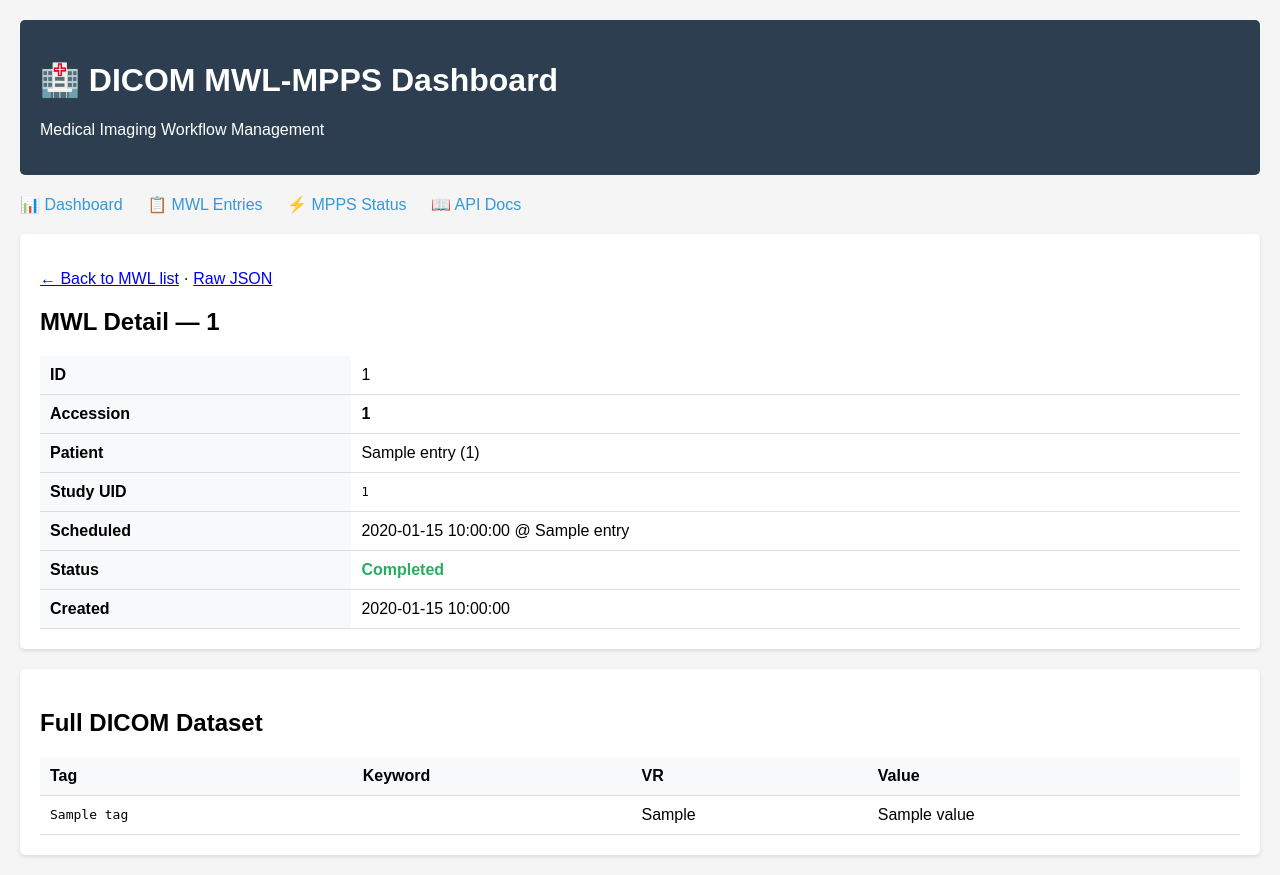
After one commit to sscotti/dicom-mwl-mpps, a FastAPI app: template docker/mwl-api/templates/mwl_detail.html in a window 1280 px wide. The commit adds this page. Run offline with FastAPI, Linux system fonts and the light colour scheme; the template is opened without the code that fills it: most values are stand-ins (such as "Sample title", 1, 10 or a date in 2020).

Commit message:
Add MWL detail UI and Verification (C-ECHO) support.
Needed for IsiX/Horos Verify against the MWL SCP and for inspecting stored worklist datasets from the dashboard.

Co-authored-by: Cursor <cursoragent@cursor.com>

```diff
--- a/docker/mwl-api/main.py
+++ b/docker/mwl-api/main.py
@@ -10,7 +10,15 @@ from datetime import datetime
 from config import config
 from mwl_handler import create_mwl_file
 from dotenv import load_dotenv
-from db_utils import DuplicateAccession, insert_mwl_record, get_DB
+from db_utils import (
+    DuplicateAccession,
+    bytes_to_dataset,
+    dataset_to_jsonable,
+    dataset_to_rows,
+    get_mwl_row,
+    insert_mwl_record,
+    get_DB,
+)
 import mysql.connector
 
 load_dotenv()
@@ -193,6 +201,70 @@ async def mwl_list(request: Request):
     except Exception as e:
         return HTMLResponse(f"<h1>MWL List Error: {str(e)}</h1><p>Database may not be initialized properly.</p>", status_code=500)
 
+
+@app.get("/mwl/{row_id}", response_class=HTMLResponse)
+async def mwl_detail(request: Request, row_id: int):
+    """Show full stored DICOM MWL dataset for one row."""
+    row = get_mwl_row(row_id)
+    if not row:
+        raise HTTPException(status_code=404, detail=f"MWL id {row_id} not found")
+
+    blob = row.get("Dataset")
+    tags = []
+    decode_error = None
+    if blob:
+        try:
+            ds = bytes_to_dataset(blob)
+            tags = dataset_to_rows(ds)
+        except Exception as exc:
+            logging.exception("Failed to decode MWL Dataset for id %s", row_id)
+            decode_error = str(exc)
+    else:
+        decode_error = "No Dataset blob stored for this row."
+
+    summary = {k: row[k] for k in row if k != "Dataset"}
+    return templates.TemplateResponse(
+        request,
+        "mwl_detail.html",
+        {
+            "entry": summary,
+            "tags": tags,
+            "decode_error": decode_error,
+            "json_url": f"/mwl/{row_id}/json",
+        },
+    )
+
+
+@app.get("/mwl/{row_id}/json")
+async def mwl_detail_json(row_id: int):
+    """JSON view of indexed fields + full decoded Dataset."""
+    row = get_mwl_row(row_id)
+    if not row:
+        raise HTTPException(status_code=404, detail=f"MWL id {row_id} not found")
+
+    blob = row.pop("Dataset", None)
+    payload = {
+        "id": row.get("id"),
+        "indexed": {
+            "AccessionNumber": row.get("AccessionNumber"),
+            "StudyInstanceUID": row.get("StudyInstanceUID"),
+            "PatientID": row.get("PatientID"),
+            "PatientName": row.get("PatientName"),
+            "ScheduledProcedureStepStartDate": row.get("ScheduledProcedureStepStartDate"),
+            "ScheduledStationAETitle": row.get("ScheduledStationAETitle"),
+            "completed": bool(row.get("completed")),
+            "created_at": row["created_at"].isoformat() if row.get("created_at") else None,
+        },
+        "dataset": None,
+    }
+    if blob:
+        try:
+            payload["dataset"] = dataset_to_jsonable(bytes_to_dataset(blob))
+        except Exception as exc:
+            raise HTTPException(status_code=500, detail=f"Dataset decode failed: {exc}") from exc
+    return JSONResponse(payload)
+
+
 @app.get("/mpps", response_class=HTMLResponse)
 async def mpps_list(request: Request):
     """List all MPPS entries"""
--- /dev/null
+++ b/docker/mwl-api/templates/mwl_detail.html
@@ -0,0 +1,55 @@
+{% extends "base.html" %}
+
+{% block content %}
+<div class="card">
+    <p><a href="/mwl">← Back to MWL list</a>
+       · <a href="{{ json_url }}" target="_blank">Raw JSON</a></p>
+    <h2>MWL Detail — {{ entry.AccessionNumber or ('#' ~ entry.id) }}</h2>
+
+    <table>
+        <tbody>
+            <tr><th>ID</th><td>{{ entry.id }}</td></tr>
+            <tr><th>Accession</th><td><strong>{{ entry.AccessionNumber }}</strong></td></tr>
+            <tr><th>Patient</th><td>{{ entry.PatientName or 'N/A' }} ({{ entry.PatientID or 'N/A' }})</td></tr>
+            <tr><th>Study UID</th><td style="font-family:monospace;font-size:12px;">{{ entry.StudyInstanceUID or 'N/A' }}</td></tr>
+            <tr><th>Scheduled</th><td>{{ entry.ScheduledProcedureStepStartDate or 'N/A' }} @ {{ entry.ScheduledStationAETitle or 'N/A' }}</td></tr>
+            <tr><th>Status</th>
+                <td class="{% if entry.completed %}status-completed{% else %}status-pending{% endif %}">
+                    {% if entry.completed %}Completed{% else %}Pending{% endif %}
+                </td>
+            </tr>
+            <tr><th>Created</th><td>{{ entry.created_at.strftime('%Y-%m-%d %H:%M:%S') if entry.created_at else 'N/A' }}</td></tr>
+        </tbody>
+    </table>
+</div>
+
+<div class="card">
+    <h2>Full DICOM Dataset</h2>
+    {% if decode_error %}
+    <p class="status-pending">{{ decode_error }}</p>
+    {% elif tags %}
+    <table>
+        <thead>
+            <tr>
+                <th>Tag</th>
+                <th>Keyword</th>
+                <th>VR</th>
+                <th>Value</th>
+            </tr>
+        </thead>
+        <tbody>
+            {% for t in tags %}
+            <tr>
+                <td style="font-family:monospace;white-space:nowrap;">{{ t.tag }}</td>
+                <td style="font-family:monospace;font-size:12px;">{{ t.keyword }}</td>
+                <td>{{ t.vr }}</td>
+                <td>{{ t.value }}</td>
+            </tr>
+            {% endfor %}
+        </tbody>
+    </table>
+    {% else %}
+    <p>No tags decoded.</p>
+    {% endif %}
+</div>
+{% endblock %}
--- a/docker/mwl-api/templates/mwl_list.html
+++ b/docker/mwl-api/templates/mwl_list.html
@@ -16,13 +16,14 @@
                 <th>Station AE</th>
                 <th>Status</th>
                 <th>Created</th>
+                <th></th>
             </tr>
         </thead>
         <tbody>
             {% for entry in mwl_entries %}
             <tr>
                 <td>{{ entry.id }}</td>
-                <td><strong>{{ entry.AccessionNumber }}</strong></td>
+                <td><strong><a href="/mwl/{{ entry.id }}">{{ entry.AccessionNumber }}</a></strong></td>
                 <td>{{ entry.PatientName or 'N/A' }}</td>
                 <td>{{ entry.PatientID or 'N/A' }}</td>
                 <td>{{ entry.ScheduledProcedureStepStartDate or 'N/A' }}</td>
@@ -31,6 +32,7 @@
                     {% if entry.completed %}✅ Completed{% else %}⏳ Pending{% endif %}
                 </td>
                 <td>{{ entry.created_at.strftime('%Y-%m-%d %H:%M') if entry.created_at else 'N/A' }}</td>
+                <td><a href="/mwl/{{ entry.id }}">Details</a></td>
             </tr>
             {% endfor %}
         </tbody>
```
Also changed, not shown: docker/mwl-api/db_utils.py (+106 -19 lines), docker/mwl-mpps/app.py (+10 -9 lines), README.md, 1 other file.
